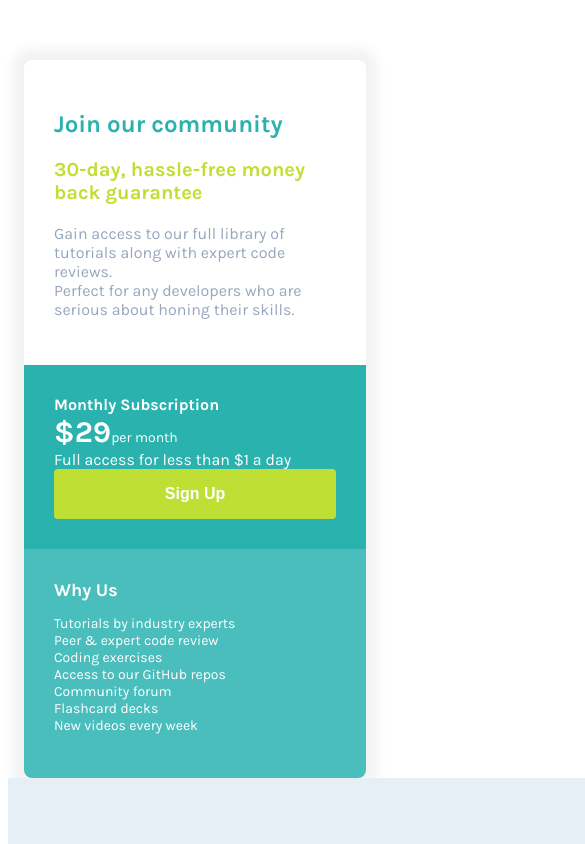
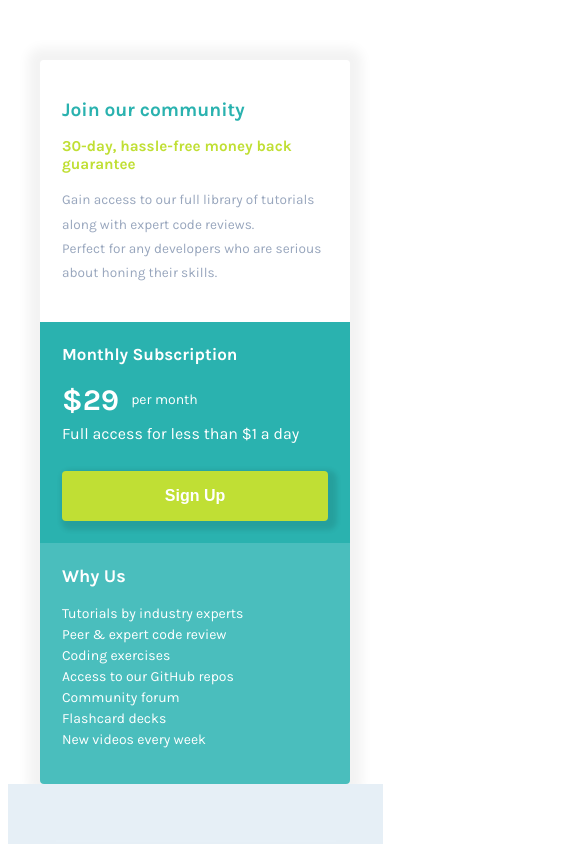
Before and after one commit to Tsuyoshi84/single-price-grid-component, a Vue app: page / in a window 390 px wide. Shown: the top 844 px of the page, 585 px wide, since content can reach past the window. Built offline with nearby package versions, Linux system fonts and the light colour scheme.

Commit message:
Add mobile design

```diff
--- a/src/App.vue
+++ b/src/App.vue
@@ -3,7 +3,7 @@
     <div class="card-wrapper">
       <Card />
     </div>
-    <img src="./assets/desktop-design.jpg" alt="" />
+    <img src="./assets/mobile-design.jpg" alt="" />
   </main>
 </template>
 
@@ -27,9 +27,17 @@ export default defineComponent({
   --color-light-gray: hsl(204, 43%, 93%);
   --color-grayish-blue: hsl(218, 22%, 67%);
   --color-inverted-font: #fff;
-  --padding-inline: 30px;
-  --padding-block: 30px;
-  --border-radius: 8px;
+  --padding-inline: 22px;
+  --padding-block: 22px;
+  --border-radius: 4px;
+}
+
+@media only screen and (min-width: 600px) {
+  :root {
+    --padding-inline: 30px;
+    --padding-block: 30px;
+    --border-radius: 8px;
+  }
 }
 
 *,
--- a/src/components/Card.vue
+++ b/src/components/Card.vue
@@ -23,7 +23,7 @@ export default defineComponent({
 <style scoped>
 .card-container {
   width: 100%;
-  max-width: 375px;
+  max-width: 310px;
   box-shadow: 0 0 12px 12px rgba(0, 0, 0, 0.05);
   border-radius: var(--border-radius);
   margin: 0 16px;
--- a/src/components/CardPrice.vue
+++ b/src/components/CardPrice.vue
@@ -1,7 +1,7 @@
 <template>
   <div class="container">
     <div class="title">Monthly Subscription</div>
-    <div>
+    <div class="price-wrapper">
       <span class="price">$29</span>
       <span class="unit">per month</span>
     </div>
@@ -28,7 +28,13 @@ export default defineComponent({
 }
 .title {
   font-weight: 700;
-  font-size: 16px;
+  font-size: 17px;
+  margin-block-end: 18px;
+}
+.price-wrapper {
+  margin-block-end: 6px;
+  display: flex;
+  align-items: center;
 }
 .price {
   font-weight: 700;
@@ -36,6 +42,11 @@ export default defineComponent({
 }
 .unit {
   font-size: 14px;
+  margin-inline-start: 12px;
+  display: inline-block;
+}
+.info {
+  margin-block-end: 28px;
 }
 .sign-up-button {
   color: var(--color-inverted-font);
@@ -46,6 +57,7 @@ export default defineComponent({
   border-radius: 4px;
   width: 100%;
   height: 50px;
+  box-shadow: 4px 4px 5px 5px rgba(0, 0, 0, 0.1);
 }
 
 @media only screen and (min-width: 600px) {
--- a/src/components/CardSummary.vue
+++ b/src/components/CardSummary.vue
@@ -18,23 +18,29 @@ export default defineComponent({
 
 <style scoped>
 .container {
+  font-size: 16px;
   text-align: left;
   padding: var(--padding-block) var(--padding-inline);
   border-radius: var(--border-radius);
 }
-
 .header {
   color: var(--color-cyan);
-  font-size: 24px;
+  font-size: 1.2em;
+}
+.detail {
+  color: var(--color-bright-yellow);
+  font-size: 0.95em;
+  font-weight: 700;
+}
+.sub-detail {
+  color: var(--color-grayish-blue);
+  font-size: 0.85em;
+  line-height: 1.8em;
 }
 
-.detail {
-  color: var(--color-bright-yellow);
-  font-size: 20px;
-  font-weight: 700;
-}
-
-.sub-detail {
-  color: var(--color-grayish-blue);
+@media only screen and (min-width: 600px) {
+  .container {
+    border-radius: 0 0 0 var(--border-radius);
+  }
 }
 </style>
--- a/src/components/CardUs.vue
+++ b/src/components/CardUs.vue
@@ -34,6 +34,7 @@ export default defineComponent({
 .title {
   font-size: 18px;
   font-weight: 700;
+  margin-block-end: 18px;
 }
 
 .why-us-list {
@@ -42,6 +43,10 @@ export default defineComponent({
   padding-inline-start: 0;
 }
 
+.why-us-list > li {
+  margin-block-end: 4px;
+}
+
 @media only screen and (min-width: 600px) {
   .container {
     border-radius: 0 0 var(--border-radius) 0;
```
Also changed, not shown: src/assets/mobile-design.jpg (added).
